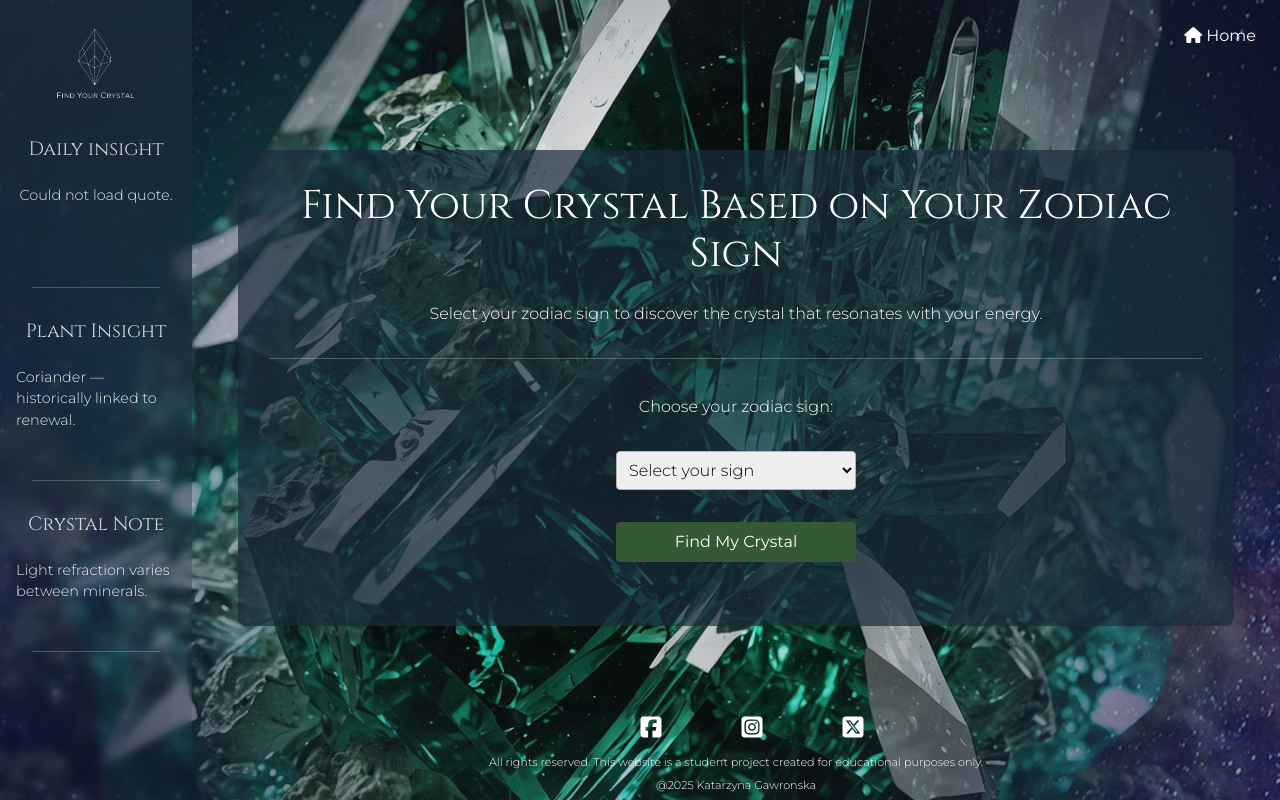
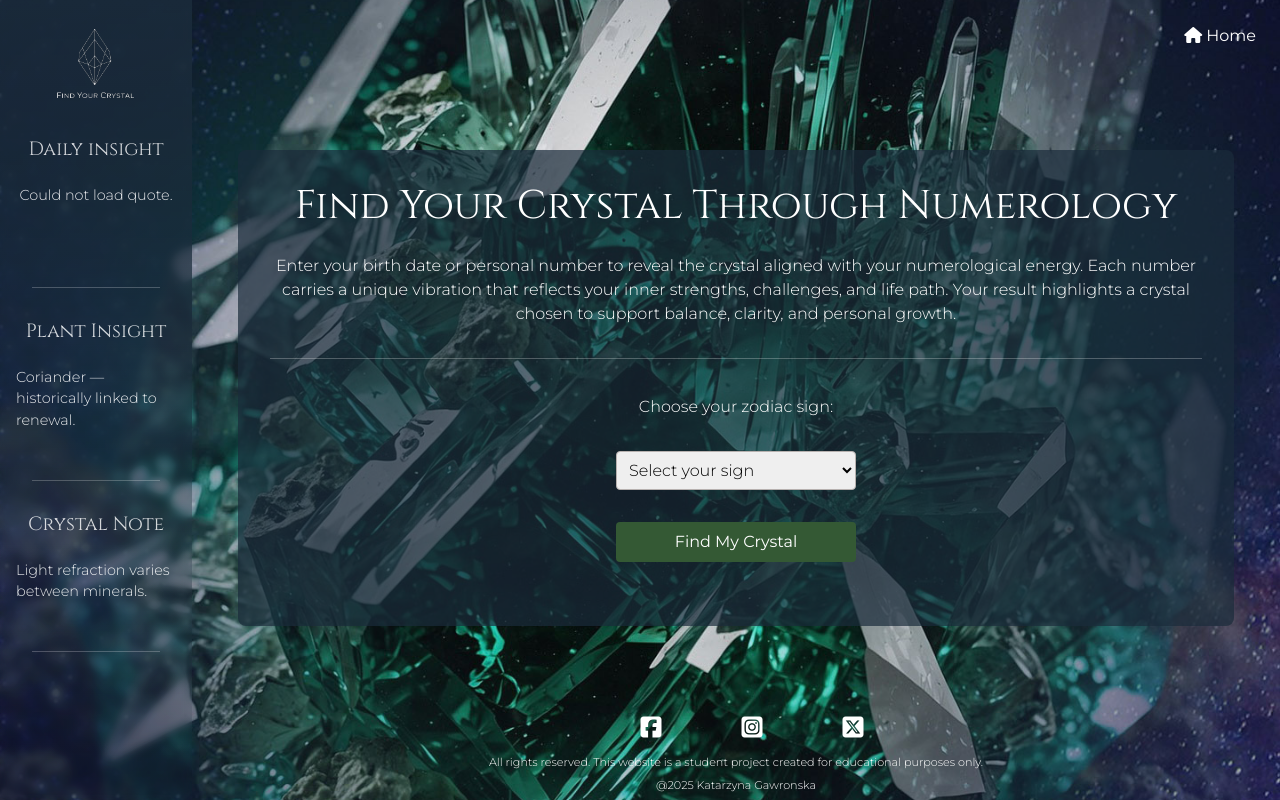
Before and after one commit to Kanareknie/find-your-crystal, a plain HTML site: page num-form.html in a window 1280 px wide. Drawn offline with nearby package versions, Linux system fonts and the light colour scheme; no server answers.

Commit message:
Add correct title and some more information to num-form

```diff
--- a/num-form.html
+++ b/num-form.html
@@ -92,8 +92,10 @@
                 <div class="form-container">
                     <section class="form-question-container">
                         <div class="form-question-title">
-                            <h1>Find Your Crystal Based on Your Zodiac Sign</h1>
-                            <p>Select your zodiac sign to discover the crystal that resonates with your energy.</p>
+                            <h1>Find Your Crystal Through Numerology</h1>
+                            <p>Enter your birth date or personal number to reveal the crystal aligned with your numerological energy.
+Each number carries a unique vibration that reflects your inner strengths, challenges, and life path.
+Your result highlights a crystal chosen to support balance, clarity, and personal growth.</p>
                         </div>
                         <hr class="solid">
                         <div class="form-question-form">
```
